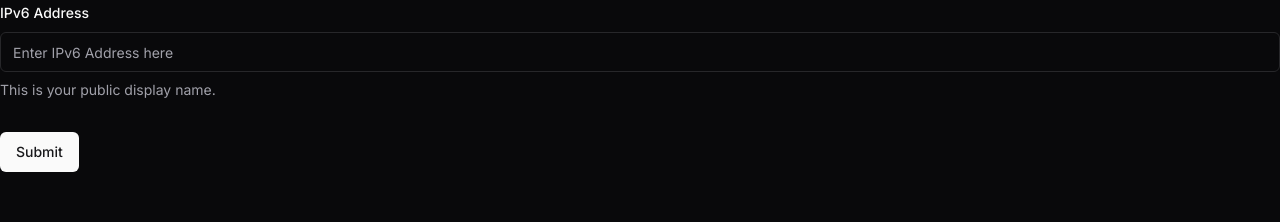
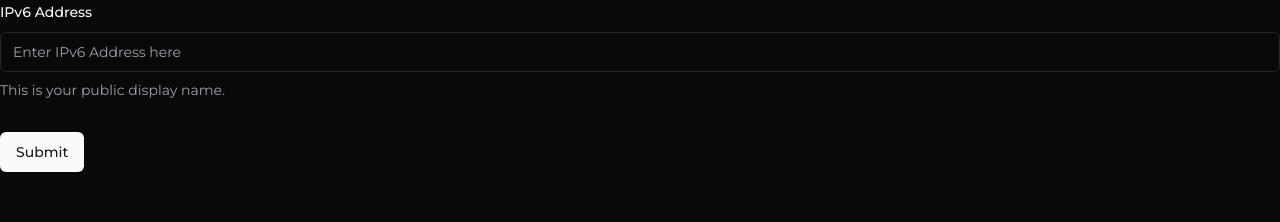
Before and after one commit to kmfiguerrez/next-ipv6, a Next.js app: page / in a window 1280 px wide. Shown: the top 222 px of the page. Built offline with nearby package versions, Linux system fonts and the light colour scheme.

Commit message:
Add montserrat font.

```diff
--- a/src/app/layout.tsx
+++ b/src/app/layout.tsx
@@ -1,10 +1,10 @@
 import type { Metadata } from "next";
-import { Inter } from "next/font/google";
 import "./globals.css";
+import { montserrat } from "@/lib/fonts";
 
 import { ThemeProvider } from "@/components/theme-color/theme-provider"
 
-const inter = Inter({ subsets: ["latin"] });
+
 
 export const metadata: Metadata = {
   title: "Create Next App",
@@ -18,7 +18,7 @@
 }>) {
   return (
     <html lang="en">
-      <body className={inter.className}>
+      <body className={`${montserrat.className}`}>
         <ThemeProvider
           attribute="class"
           defaultTheme="dark"
--- /dev/null
+++ b/src/lib/fonts.ts
@@ -0,0 +1,5 @@
+import { Montserrat } from "next/font/google";
+
+const montserrat = Montserrat({subsets: ["latin"]})
+
+export { montserrat }
```
